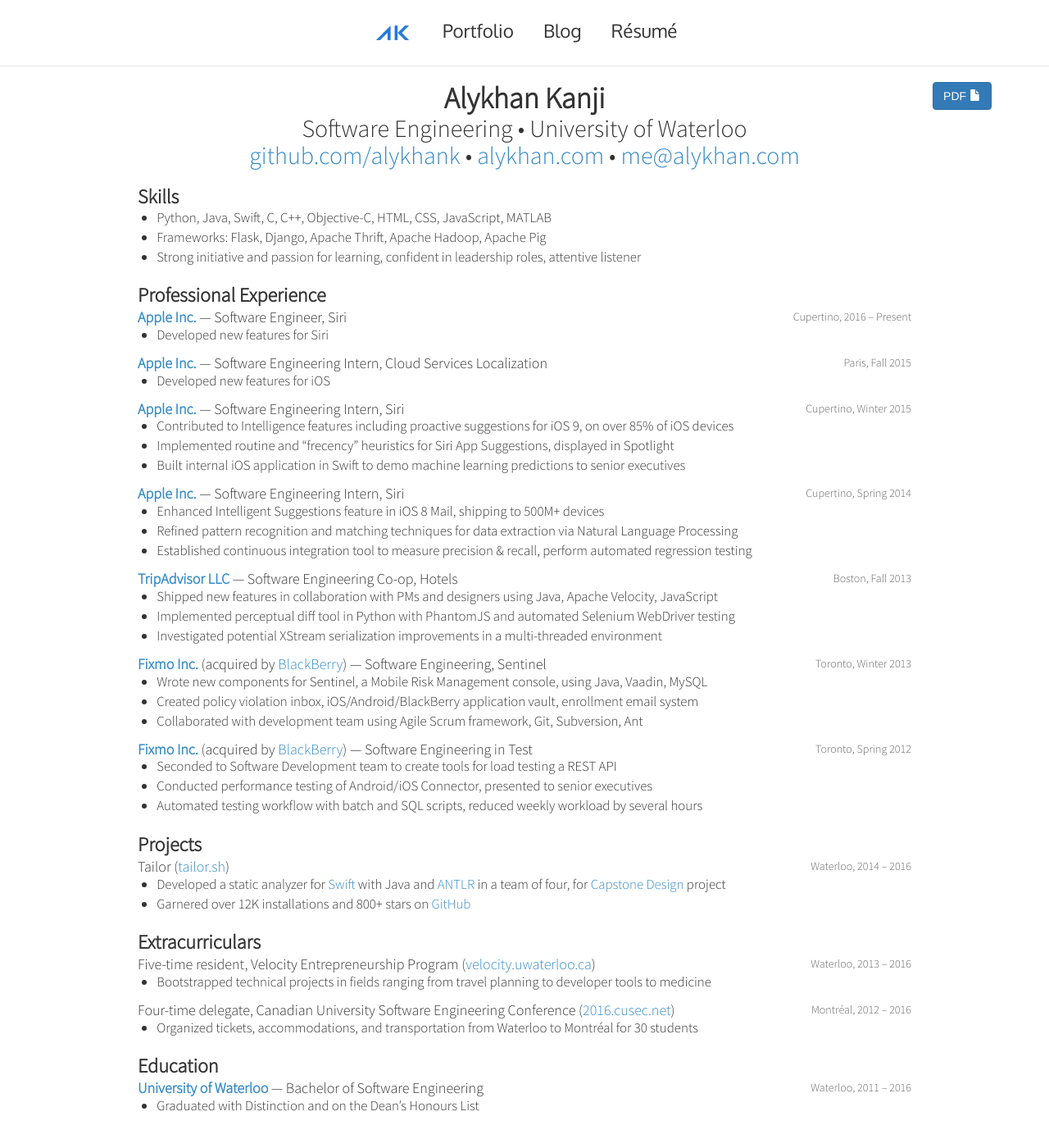
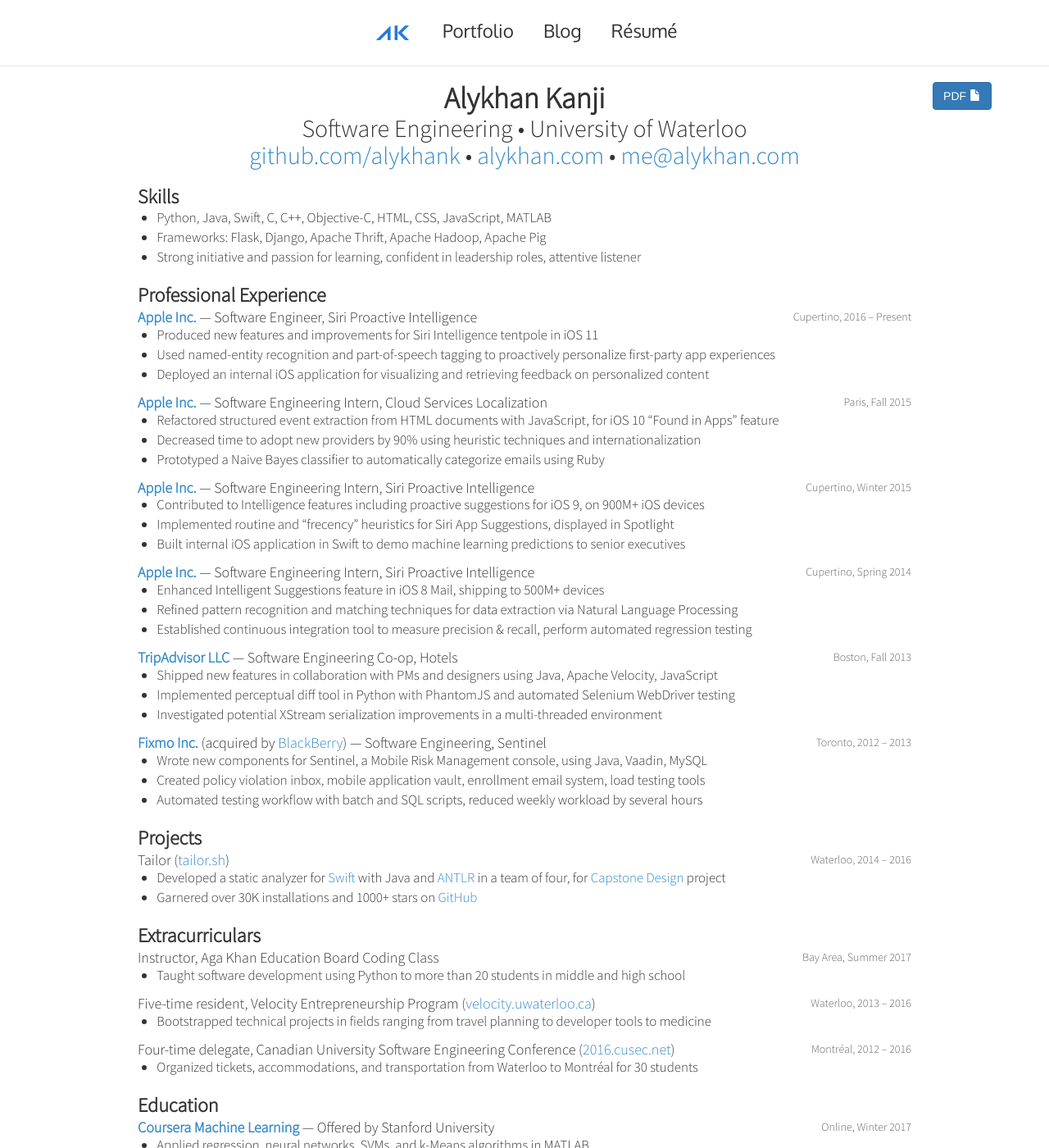
Before and after one commit to alykhank/alykhank.github.io, a Jekyll site: the page built from resume/index.html, in a window 1280 px wide and 1400 px high. Shown: the whole window at 82% size. Built offline with Jekyll 4.4.1, drawn with Linux system fonts in a browser that asks for light colours; nearby versions of some CDN libraries; comment, search, counter and statistics services are not loaded; some of the changed text lies outside the part shown.

Commit message:
Update résumé with work experience, courses

```diff
--- a/resume/index.html
+++ b/resume/index.html
@@ -10,12 +10,7 @@
 <div class="resume">
 <h1 id="alykhan-kanji">Alykhan Kanji</h1>
 <h2 id="software-engineering-university-of-waterloo">Software Engineering • University of Waterloo</h2>
-<h2 id="github.comalykhank-alykhan.com-mealykhan.com"><a href="https://github.com/alykhank">github.com/alykhank</a> • <a href="http://alykhan.com">alykhan.com</a> • <script type="text/javascript">
-<!--
-h='&#x61;&#108;&#x79;&#x6b;&#104;&#x61;&#110;&#46;&#x63;&#x6f;&#x6d;';a='&#64;';n='&#x6d;&#x65;';e=n+a+h;
-document.write('<a h'+'ref'+'="ma'+'ilto'+':'+e+'" clas'+'s="em' + 'ail">'+e+'<\/'+'a'+'>');
-// -->
-</script><noscript>&#x6d;&#x65;&#32;&#x61;&#116;&#32;&#x61;&#108;&#x79;&#x6b;&#104;&#x61;&#110;&#32;&#100;&#x6f;&#116;&#32;&#x63;&#x6f;&#x6d;</noscript></h2>
+<h2 id="github.comalykhank-alykhan.com-mealykhan.com"><a href="https://github.com/alykhank">github.com/alykhank</a> • <a href="https://alykhan.com">alykhan.com</a> • <a href="&#x6d;&#x61;&#x69;&#108;&#116;&#x6f;&#58;&#x6d;&#x65;&#64;&#x61;&#108;&#x79;&#x6b;&#104;&#x61;&#110;&#46;&#x63;&#x6f;&#x6d;" class="email">&#x6d;&#x65;&#64;&#x61;&#108;&#x79;&#x6b;&#104;&#x61;&#110;&#46;&#x63;&#x6f;&#x6d;</a></h2>
 <h3 id="skills">Skills</h3>
 <ul>
 <li>Python, Java, Swift, C, C++, Objective-C, HTML, CSS, JavaScript, MATLAB</li>
@@ -23,31 +18,35 @@
 <li>Strong initiative and passion for learning, confident in leadership roles, attentive listener</li>
 </ul>
 <h3 id="professional-experience">Professional Experience</h3>
-<h4 id="apple-inc.-software-engineer-siri"><strong><a href="https://apple.com">Apple Inc.</a></strong> — Software Engineer, Siri</h4>
+<h4 id="apple-inc.-software-engineer-siri-proactive-intelligence"><strong><a href="https://www.apple.com">Apple Inc.</a></strong> — Software Engineer, Siri Proactive Intelligence</h4>
 <h5 id="cupertino-2016-present">Cupertino, 2016 – Present</h5>
 <ul>
-<li>Developed new features for Siri</li>
+<li>Produced new features and improvements for Siri Intelligence tentpole in iOS 11</li>
+<li>Used named-entity recognition and part-of-speech tagging to proactively personalize first-party app experiences</li>
+<li>Deployed an internal iOS application for visualizing and retrieving feedback on personalized content</li>
 </ul>
-<h4 id="apple-inc.-software-engineering-intern-cloud-services-localization"><strong><a href="https://apple.com">Apple Inc.</a></strong> — Software Engineering Intern, Cloud Services Localization</h4>
+<h4 id="apple-inc.-software-engineering-intern-cloud-services-localization"><strong><a href="https://www.apple.com">Apple Inc.</a></strong> — Software Engineering Intern, Cloud Services Localization</h4>
 <h5 id="paris-fall-2015">Paris, Fall 2015</h5>
 <ul>
-<li>Developed new features for iOS</li>
+<li>Refactored structured event extraction from HTML documents with JavaScript, for iOS 10 “Found in Apps” feature</li>
+<li>Decreased time to adopt new providers by 90% using heuristic techniques and internationalization</li>
+<li>Prototyped a Naive Bayes classifier to automatically categorize emails using Ruby</li>
 </ul>
-<h4 id="apple-inc.-software-engineering-intern-siri"><strong><a href="https://apple.com">Apple Inc.</a></strong> — Software Engineering Intern, Siri</h4>
+<h4 id="apple-inc.-software-engineering-intern-siri-proactive-intelligence"><strong><a href="https://www.apple.com">Apple Inc.</a></strong> — Software Engineering Intern, Siri Proactive Intelligence</h4>
 <h5 id="cupertino-winter-2015">Cupertino, Winter 2015</h5>
 <ul>
-<li>Contributed to Intelligence features including proactive suggestions for iOS 9, on over 85% of iOS devices</li>
+<li>Contributed to Intelligence features including proactive suggestions for iOS 9, on 900M+ iOS devices</li>
 <li>Implemented routine and “frecency” heuristics for Siri App Suggestions, displayed in Spotlight</li>
 <li>Built internal iOS application in Swift to demo machine learning predictions to senior executives</li>
 </ul>
-<h4 id="apple-inc.-software-engineering-intern-siri-1"><strong><a href="https://apple.com">Apple Inc.</a></strong> — Software Engineering Intern, Siri</h4>
+<h4 id="apple-inc.-software-engineering-intern-siri-proactive-intelligence-1"><strong><a href="https://www.apple.com">Apple Inc.</a></strong> — Software Engineering Intern, Siri Proactive Intelligence</h4>
 <h5 id="cupertino-spring-2014">Cupertino, Spring 2014</h5>
 <ul>
 <li>Enhanced Intelligent Suggestions feature in iOS 8 Mail, shipping to 500M+ devices</li>
 <li>Refined pattern recognition and matching techniques for data extraction via Natural Language Processing</li>
 <li>Established continuous integration tool to measure precision &amp; recall, perform automated regression testing</li>
 </ul>
-<h4 id="tripadvisor-llc-software-engineering-co-op-hotels"><strong><a href="http://tripadvisor.com">TripAdvisor LLC</a></strong> — Software Engineering Co-op, Hotels</h4>
+<h4 id="tripadvisor-llc-software-engineering-co-op-hotels"><strong><a href="https://www.tripadvisor.com">TripAdvisor LLC</a></strong> — Software Engineering Co-op, Hotels</h4>
 <h5 id="boston-fall-2013">Boston, Fall 2013</h5>
 <ul>
 <li>Shipped new features in collaboration with PMs and designers using Java, Apache Velocity, JavaScript</li>
@@ -55,17 +54,10 @@
 <li>Investigated potential XStream serialization improvements in a multi-threaded environment</li>
 </ul>
 <h4 id="fixmo-inc.-acquired-by-blackberry-software-engineering-sentinel"><strong><a href="https://crunchbase.com/organization/fixmo">Fixmo Inc.</a></strong> (acquired by <a href="https://blackberry.com">BlackBerry</a>) — Software Engineering, Sentinel</h4>
-<h5 id="toronto-winter-2013">Toronto, Winter 2013</h5>
+<h5 id="toronto-2012-2013">Toronto, 2012 – 2013</h5>
 <ul>
 <li>Wrote new components for Sentinel, a Mobile Risk Management console, using Java, Vaadin, MySQL</li>
-<li>Created policy violation inbox, iOS/Android/BlackBerry application vault, enrollment email system</li>
-<li>Collaborated with development team using Agile Scrum framework, Git, Subversion, Ant</li>
-</ul>
-<h4 id="fixmo-inc.-acquired-by-blackberry-software-engineering-in-test"><strong><a href="https://crunchbase.com/organization/fixmo">Fixmo Inc.</a></strong> (acquired by <a href="https://blackberry.com">BlackBerry</a>) — Software Engineering in Test</h4>
-<h5 id="toronto-spring-2012">Toronto, Spring 2012</h5>
-<ul>
-<li>Seconded to Software Development team to create tools for load testing a REST API</li>
-<li>Conducted performance testing of Android/iOS Connector, presented to senior executives</li>
+<li>Created policy violation inbox, mobile application vault, enrollment email system, load testing tools</li>
 <li>Automated testing workflow with batch and SQL scripts, reduced weekly workload by several hours</li>
 </ul>
 <h3 id="projects">Projects</h3>
@@ -73,20 +65,30 @@
 <h5 id="waterloo-2014-2016">Waterloo, 2014 – 2016</h5>
 <ul>
 <li>Developed a static analyzer for <a href="https://swift.org">Swift</a> with Java and <a href="http://antlr.org">ANTLR</a> in a team of four, for <a href="https://uwaterloo.ca/capstone-design/">Capstone Design</a> project</li>
-<li>Garnered over 12K installations and 800+ stars on <a href="https://github.com/sleekbyte/tailor">GitHub</a></li>
+<li>Garnered over 30K installations and 1000+ stars on <a href="https://github.com/sleekbyte/tailor">GitHub</a></li>
 </ul>
 <h3 id="extracurriculars">Extracurriculars</h3>
+<h4 id="instructor-aga-khan-education-board-coding-class">Instructor, Aga Khan Education Board Coding Class</h4>
+<h5 id="bay-area-summer-2017">Bay Area, Summer 2017</h5>
+<ul>
+<li>Taught software development using Python to more than 20 students in middle and high school</li>
+</ul>
 <h4 id="five-time-resident-velocity-entrepreneurship-program-velocity.uwaterloo.ca">Five-time resident, Velocity Entrepreneurship Program (<a href="http://velocity.uwaterloo.ca">velocity.uwaterloo.ca</a>)</h4>
 <h5 id="waterloo-2013-2016">Waterloo, 2013 – 2016</h5>
 <ul>
 <li>Bootstrapped technical projects in fields ranging from travel planning to developer tools to medicine</li>
 </ul>
 <h4 id="four-time-delegate-canadian-university-software-engineering-conference-2016.cusec.net">Four-time delegate, Canadian University Software Engineering Conference (<a href="http://2016.cusec.net">2016.cusec.net</a>)</h4>
-<h5 id="montreal-2012-2016">Montréal, 2012 – 2016</h5>
+<h5 id="montréal-2012-2016">Montréal, 2012 – 2016</h5>
 <ul>
 <li>Organized tickets, accommodations, and transportation from Waterloo to Montréal for 30 students</li>
 </ul>
 <h3 id="education">Education</h3>
+<h4 id="coursera-machine-learning-offered-by-stanford-university"><strong><a href="https://www.coursera.org/learn/machine-learning">Coursera Machine Learning</a></strong> — Offered by Stanford University</h4>
+<h5 id="online-winter-2017">Online, Winter 2017</h5>
+<ul>
+<li>Applied regression, neural networks, SVMs, and k-Means algorithms in MATLAB</li>
+</ul>
 <h4 id="university-of-waterloo-bachelor-of-software-engineering"><strong><a href="https://uwaterloo.ca">University of Waterloo</a></strong> — Bachelor of Software Engineering</h4>
 <h5 id="waterloo-2011-2016">Waterloo, 2011 – 2016</h5>
 <ul>
```
Also changed, not shown: 1 other file.
